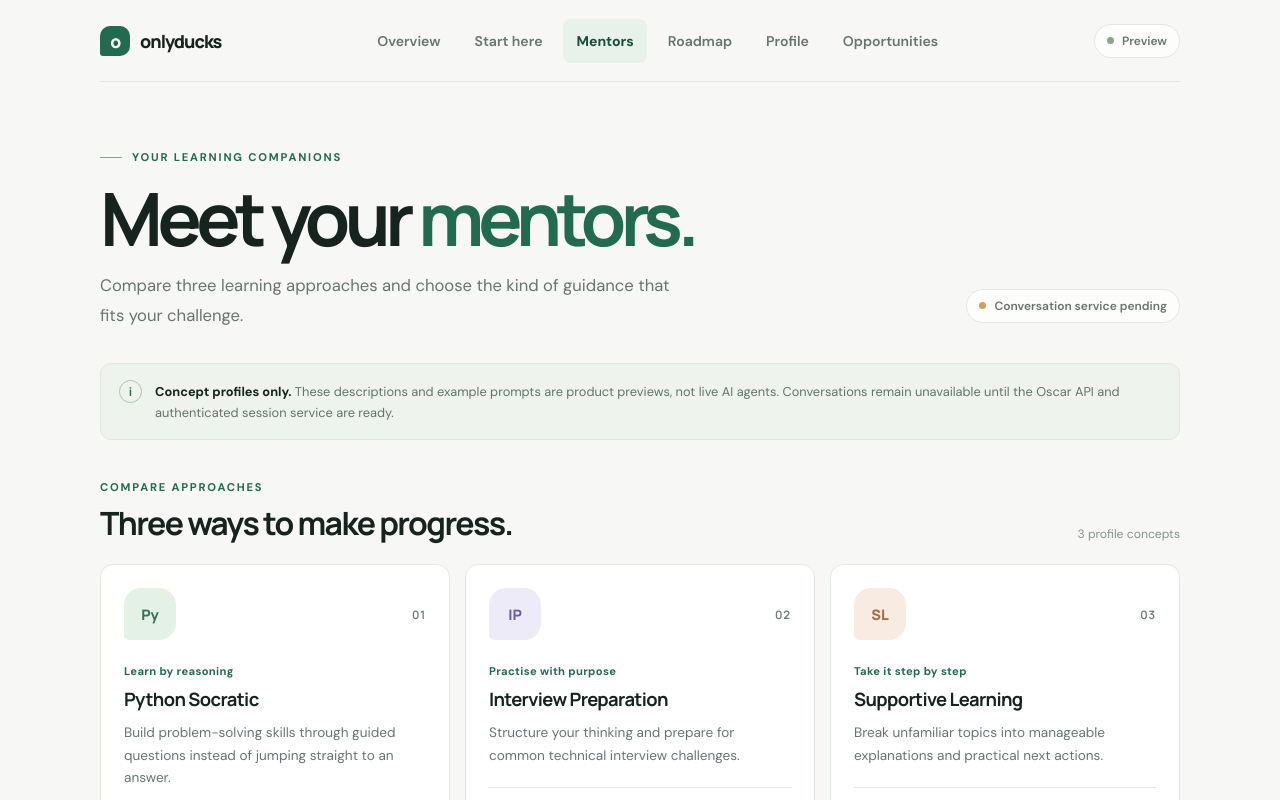
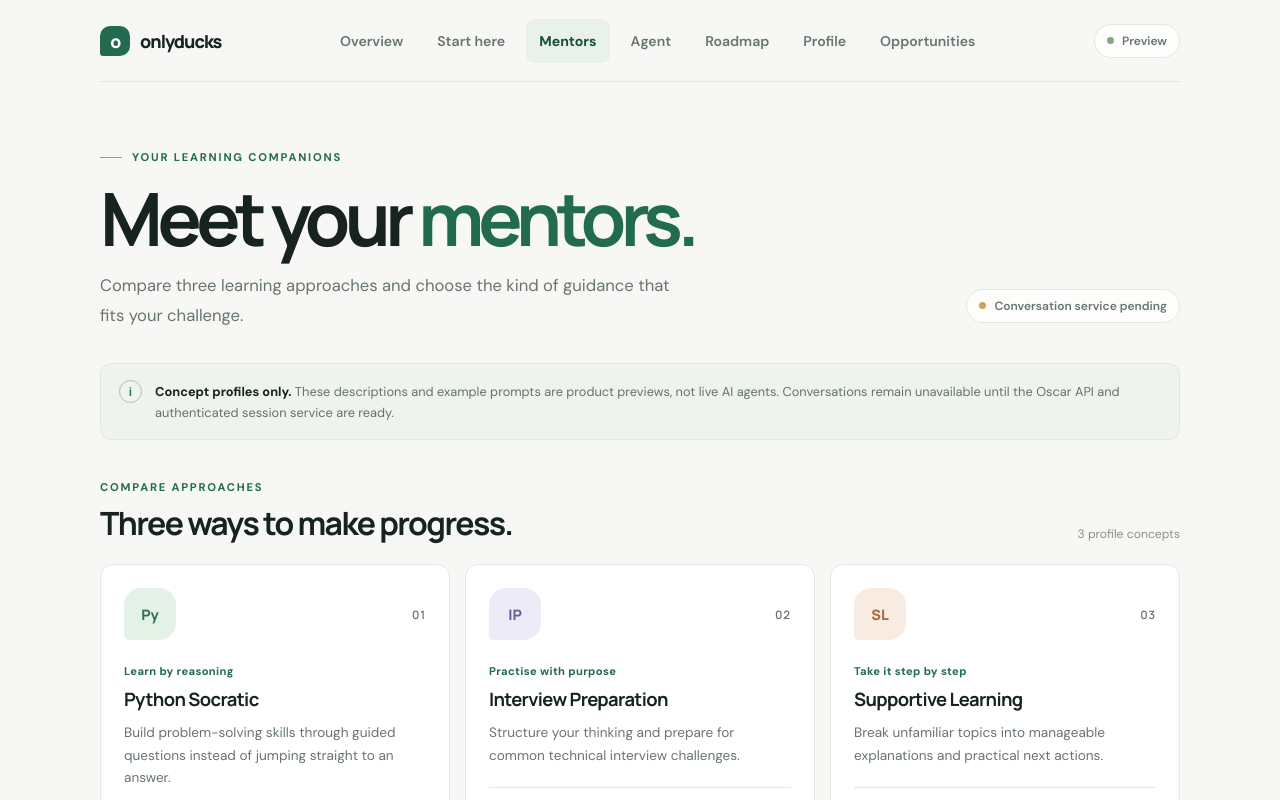
Before and after one commit to CWM-du/OnlyDucks, a Next.js app: page /mentors in a window 1280 px wide. Shown: the top 800 px of the page. Built offline with nearby package versions, Linux system fonts and the light colour scheme.

Commit message:
feat(DEV03): add agent workspace to primary navigation

```diff
--- a/src/app/mentors/page.tsx
+++ b/src/app/mentors/page.tsx
@@ -11,7 +11,7 @@ export default function MentorsPage() {
     <>
       <a className="skip-link" href="#page-content">Skip to main content</a>
       <main className="app-shell">
-      <header className="topbar"><Link className="brand" href="/" aria-label="OnlyDucks home"><span className="brand-mark">o</span>onlyducks</Link><nav className="main-nav" aria-label="Main navigation"><Link className="nav-link" href="/">Overview</Link><Link className="nav-link" href="/welcome">Start here</Link><Link className="nav-link nav-link-active" href="/mentors" aria-current="page">Mentors</Link><Link className="nav-link" href="/roadmap">Roadmap</Link><Link className="nav-link" href="/profile">Profile</Link><Link className="nav-link" href="/feed">Opportunities</Link></nav><span className="environment-pill"><span className="status-dot" /> Preview</span></header>
+      <header className="topbar"><Link className="brand" href="/" aria-label="OnlyDucks home"><span className="brand-mark">o</span>onlyducks</Link><nav className="main-nav" aria-label="Main navigation"><Link className="nav-link" href="/">Overview</Link><Link className="nav-link" href="/welcome">Start here</Link><Link className="nav-link nav-link-active" href="/mentors" aria-current="page">Mentors</Link><Link className="nav-link" href="/agent">Agent</Link><Link className="nav-link" href="/roadmap">Roadmap</Link><Link className="nav-link" href="/profile">Profile</Link><Link className="nav-link" href="/feed">Opportunities</Link></nav><span className="environment-pill"><span className="status-dot" /> Preview</span></header>
       <section id="page-content" tabIndex={-1} className="page-intro" aria-labelledby="page-title"><p className="eyebrow"><span className="eyebrow-line" /> YOUR LEARNING COMPANIONS</p><div className="intro-title-row"><div><h1 id="page-title">Meet your <span className="heading-accent">mentors.</span></h1><p className="hero-copy">Compare three learning approaches and choose the kind of guidance that fits your challenge.</p></div><span className="availability-pill"><span className="status-dot status-dot-muted" /> Conversation service pending</span></div></section>
       <section className="mentor-notice" role="note"><span className="notice-icon" aria-hidden="true">i</span><p><strong>Concept profiles only.</strong> These descriptions and example prompts are product previews, not live AI agents. Conversations remain unavailable until the Oscar API and authenticated session service are ready.</p></section>
       <section className="section-block mentor-section" aria-labelledby="mentors-heading"><div className="section-heading"><div><p className="eyebrow">COMPARE APPROACHES</p><h2 id="mentors-heading">Three ways to make progress.</h2></div><span className="section-note">3 profile concepts</span></div>
```
